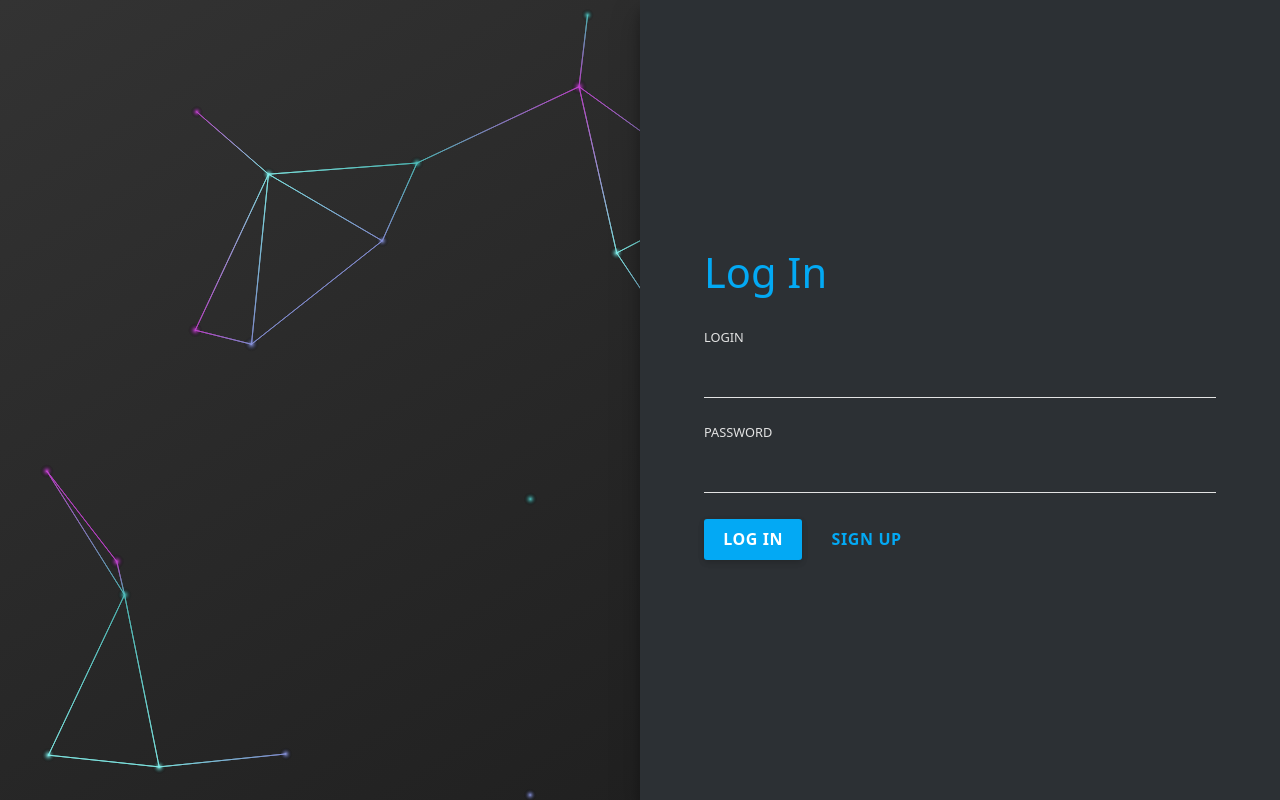
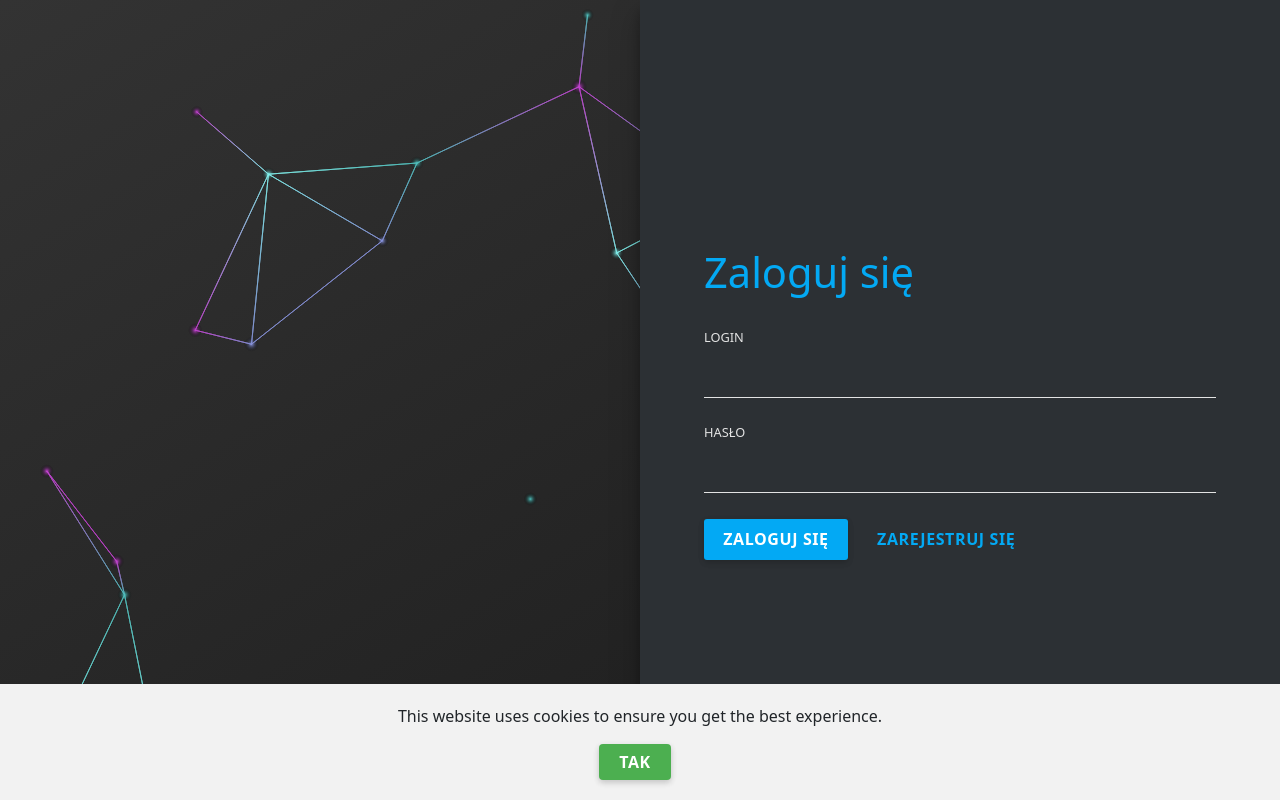
Before and after one commit to K-Pecka/edupjatk, a Vue app: page /access in a window 1280 px wide. Built offline with nearby package versions, Linux system fonts and the light colour scheme.

Commit message:
add cookies banner

```diff
--- a/src/App.vue
+++ b/src/App.vue
@@ -1,10 +1,12 @@
 <template>
   <RouterView />
   <BackgroundAnimation />
+  <CookieBanner />
 </template>
 
 <script setup>
 import BackgroundAnimation from "@/components/static/BackgroundAnimation.vue";
+import CookieBanner from "@/components/static/CookieBanner.vue";
 </script>
 
 <style>
--- a/src/components/stateless/FormTemp.vue
+++ b/src/components/access/InitComponent.vue
@@ -1,24 +1,27 @@
 <script setup>
 import { accessHTMLstore } from '@/stores/static/pageData/accessHTML.js'
 import {useStore} from '@/stores/userStorage.js'
+
+const {login,register} = useStore()
 const store = accessHTMLstore()
-const {login} = useStore()
+
 const accessTypePanel = store.getState()
 
-const changeState = () => {
-  store.changeState()
-}
-const sendForm = () => {
+const changeState = () => store.changeState()
+const sendForm = async () => {
 
-  const {fields}=accessTypePanel.value
-  console.log(accessTypePanel);
+  const {fields,state}=accessTypePanel.value
+
   const formData = fields.reduce((data, field) => {
     data[field.name] = field.value
     return data
   }, {})
-  console.log(formData)
-  const mess = login(formData)
-  console.log(mess)
+  try {
+    state == 'logIn' ? await login(formData) : await register(formData);
+  } catch (error) {
+    console.error('Error during login or registration:', error);
+    // You can handle the error in a way that makes sense for your application
+  }
 }
 </script>
 
@@ -36,7 +39,7 @@ const sendForm = () => {
           <button id="signUp" class="signup" type="submit" name="signup">
             {{ accessTypePanel.btn?.main.title }}
           </button>
-          <button class="signup off" @click="changeState">
+          <button class="signup off" type="button" @click="changeState">
             {{ accessTypePanel.btn?.second.title }}
           </button>
         </div>
--- a/src/components/access/logIn/LogInForm.vue
+++ b/src/components/access/logIn/LogInForm.vue
@@ -3,12 +3,11 @@ import { reactive, defineProps } from 'vue';
 
 const props = defineProps(['fields']);
 const  fields  = reactive(props.fields);
-console.log(fields)
 </script>
 
 <template>
   <div v-for="field of fields" :key="field.name" class="form-element form-stack">
     <label :for="`form-${field.name}`" class="form-label">{{ field.label }}</label>
-    <input :id="`form-${field.name}`" :type="field.type" :name="field.name" v-model="field.value" />
+    <input :id="`form-${field.name}`" :type="field.type" :name="field.name" v-model="field.value" required />
   </div>
 </template>
--- a/src/components/access/signUp/SignUpForm.vue
+++ b/src/components/access/signUp/SignUpForm.vue
@@ -3,12 +3,11 @@ import { reactive, defineProps } from 'vue';
 
 const props = defineProps(['fields']);
 const fields = reactive(props.fields);
-console.log(fields)
 </script>
 
 <template>
   <div v-for="field of fields" :key="field.name" class="form-element form-stack">
     <label :for="`form-${field.name}`" class="form-label">{{ field.label }}</label>
-    <input :id="`form-${field.name}`" :type="field.type" :name="field.name" v-model="field.value" />
+    <input :id="`form-${field.name}`" :type="field.type" :name="field.name" v-model="field.value" required />
   </div>
 </template>
--- /dev/null
+++ b/src/components/static/CookieBanner.vue
@@ -0,0 +1,41 @@
+<template>
+    <div :class="{ 'hide': !showCookieBanner }">
+      <p>This website uses cookies to ensure you get the best experience.</p>
+      <button @click="acceptCookies">TAK</button>
+    </div>
+  </template>
+
+  <script setup>
+    import { ref } from 'vue';
+
+    const showCookieBanner = ref(!sessionStorage.getItem('cookiesAccepted'));
+
+    const acceptCookies = () => {
+    sessionStorage.setItem('cookiesAccepted', 'true');
+    showCookieBanner.value = false;
+    };
+    </script>
+  <style scoped>
+  div {
+    position: fixed;
+    bottom: 0;
+    left: 0;
+    width: 100%;
+    background-color: #f2f2f2;
+    padding: 20px;
+    text-align: center;
+    transition: transform 0.5s ease-in-out; /* Use transform for smooth slide */
+  }
+
+  .hide {
+    transform: translateY(100%); /* Slide down to hide */
+  }
+  button {
+    background-color: #4CAF50;
+    color: white;
+    padding: 10px 20px;
+    border: none;
+    border-radius: 4px;
+    cursor: pointer;
+  }
+  </style>
--- a/src/stores/static/pageData/accessHTML.js
+++ b/src/stores/static/pageData/accessHTML.js
@@ -1,6 +1,6 @@
 import { defineStore } from 'pinia'
 import { ref } from 'vue'
-import LogInForm from '@/components/access/logIn/logInForm.vue'
+import LogInForm from '@/components/access/logIn/LogInForm.vue'
 import SignUpForm from '@/components/access/signUp/SignUpForm.vue'
 
 export const accessHTMLstore = defineStore('accessFormData', () => {
@@ -9,19 +9,19 @@ export const accessHTMLstore = defineStore('accessFormData', () => {
       component: LogInForm,
       state: 'logIn',
       classPanelPage: 'logIn',
-      title: 'Log In',
+      title: 'Zaloguj się',
       btn: {
-        main: { title: 'Log In' },
-        second: { title: 'Sign Up' }
+        main: { title: 'Zaloguj się' },
+        second: { title: 'Zarejestruj się' }
       },
       fields: [
         {
-          label: 'login',
+          label: 'Login',
           name: 'email',
           type: 'text'
         },
         {
-          label: 'password',
+          label: 'Hasło',
           name: 'password',
           type: 'password'
         }
@@ -31,24 +31,24 @@ export const accessHTMLstore = defineStore('accessFormData', () => {
       state: 'signUp',
       component: SignUpForm,
       classPanelPage: 'signUp',
-      title: 'Sign Up',
+      title: 'Zarejestruj się',
       btn: {
-        main: { title: 'Sign Up' },
-        second: { title: 'Log In' }
+        main: { title: 'zarejestruj się' },
+        second: { title: 'Zaloguj się' }
       },
       fields: [
         {
-          label: 'name',
+          label: 'Imie',
           name: 'name',
           type: 'text'
         },
         {
-          label: 'surname',
+          label: 'Nazwisko',
           name: 'surname',
           type: 'text'
         },
         {
-          label: 'login',
+          label: 'Login',
           name: 'login',
           type: 'text'
         },
@@ -58,7 +58,7 @@ export const accessHTMLstore = defineStore('accessFormData', () => {
           type: 'email'
         },
         {
-          label: 'type',
+          label: 'Typ konta',
           name: 'type',
           type: 'checkbox'
         }
--- a/src/stores/userStorage.js
+++ b/src/stores/userStorage.js
@@ -43,12 +43,14 @@ export const useStore = defineStore('user', () => {
   function getUser({ email, password }) {
     console.log(email, password)
     const foundUser = findUser(email, password)
-    if (foundUser) {
-      storeUserToLocalStorage(foundUser)
-      return { status: true, message: 'Logowanie powiodło się', time: 2000 }
-    } else {
-      return { status: false, message: 'Logowanie nie powiodło się' }
-    }
+    return new Promise((resolve, reject) => {
+      if (foundUser) {
+        storeUserToLocalStorage(foundUser);
+        resolve({ status: true, message: 'Logowanie powiodło się', time: 2000 });
+      } else {
+        reject({ status: false, message: 'Logowanie nie powiodło się' });
+      }
+    });
   }
 
   function getActiveUserFromLocalStorage() {
@@ -87,9 +89,42 @@ export const useStore = defineStore('user', () => {
       ]
     )
   }
-  function login(data)
+  async function login(data)
   {
-    return getUser(data)
+    return new Promise((resolve, reject) => {
+      getUser(data)
+        .then(response => resolve(response))
+        .catch(error => {
+          console.error(error);
+          reject(error);
+        });
+    });
+    /*try {
+      const response = await fetch('https://edupjatk-backend-756c2008b530.herokuapp.com/api/v1/accounts/login/', {
+          method: 'POST',
+          headers: {
+              'Content-Type': 'application/json'
+          },
+          body: JSON.stringify({
+              email: data.email,
+              password: data.password,
+          }),
+          credentials: 'include',
+      })
+      if (response.ok) {
+          const responseData = await response
+          console.log('Response:', responseData)
+      } else {
+          const errorData = await response
+          console.error('Error:', errorData)
+      }
+  } catch (error) {
+      console.error('Error:', error)
+  }*/
+  }
+  function register(data)
+  {
+    return 'pomidor'+data
   }
   return {
     getPanel,
@@ -99,5 +134,6 @@ export const useStore = defineStore('user', () => {
     isLoggedIn,
     getAccessPath,
     getUserInfo,
-    login }
+    login,
+    register }
 })
--- a/src/views/accessView.vue
+++ b/src/views/accessView.vue
@@ -1,11 +1,11 @@
 <script setup>
-import FormTemp from '@/components/stateless/FormTemp.vue'
+import FormTemplate from '@/components/access/InitComponent.vue'
 </script>
 
 <template>
   <section>
     <div class="topLayer">
-      <FormTemp/>
+      <FormTemplate/>
     </div>
   </section>
 </template>
```
